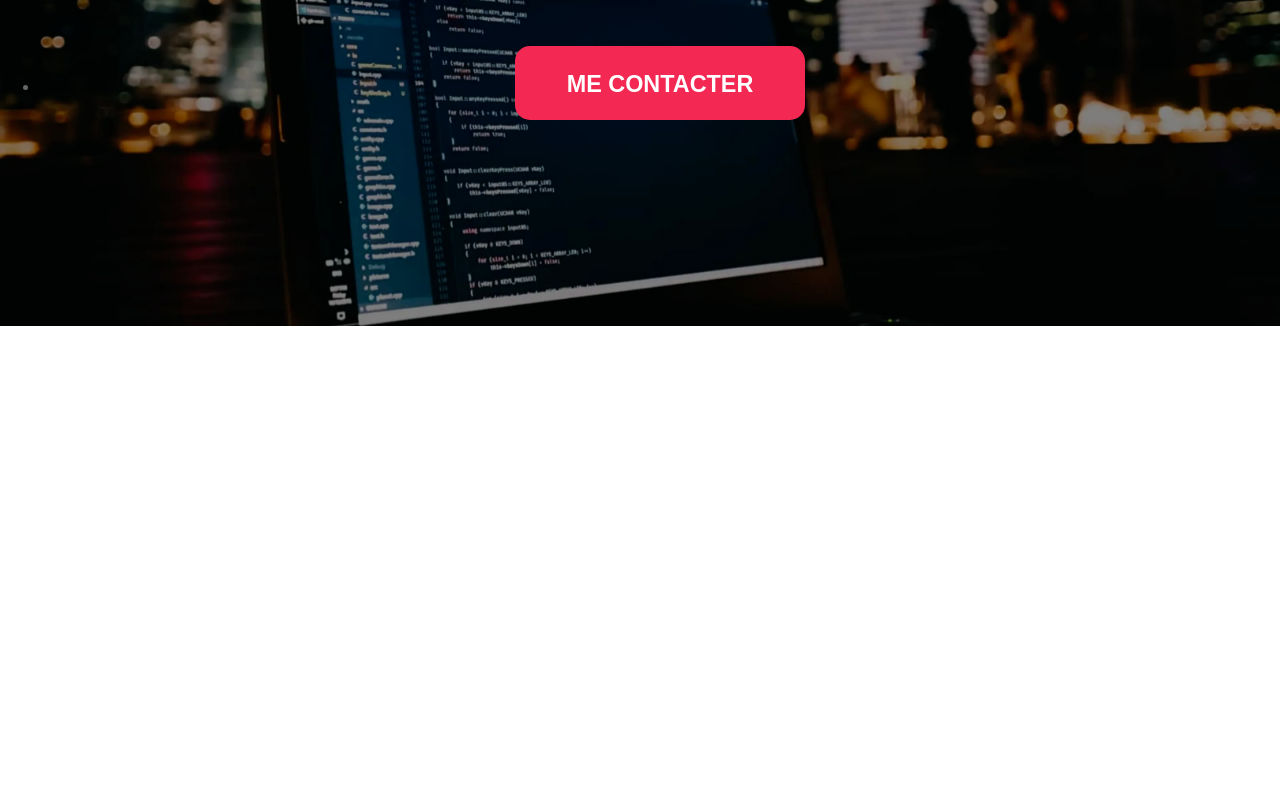
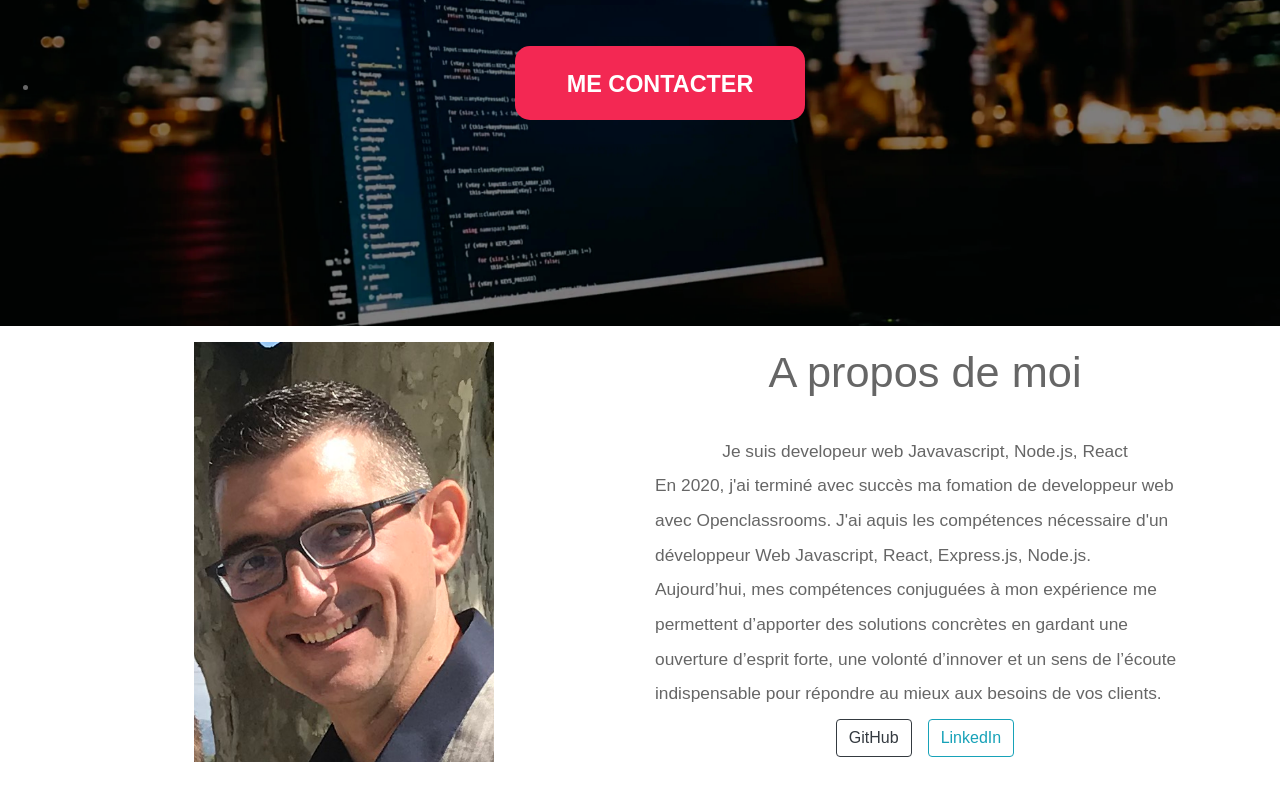
Before and after one commit to jb-webdev/mon-portfolio-react, a React (Create React App) app: page / in a window 1280 px wide. Shown: the part 368-1168 px from the top of the page. Before the commit the page ends 800 px from the top, so only its background shows below. Built offline with nearby package versions, Linux system fonts and the light colour scheme.

Commit message:
mise en place de la section about me

```diff
--- a/src/App.js
+++ b/src/App.js
@@ -10,6 +10,7 @@ import React from 'react'
 import {BrowserRouter} from 'react-router-dom';
 import CompoHeader from './components/header/CompoHeader';
 import CompoBanner from './components/banner/CompoBanner';
+import CompoAbout from './components/about/CompoAbout';
 
 import './App.css';
 
@@ -22,6 +23,7 @@ function App() {
 
         <CompoHeader />
         <CompoBanner />
+        <CompoAbout />
 
       </BrowserRouter>
 
--- a/src/components/about/CompoAbout.css
+++ b/src/components/about/CompoAbout.css
@@ -6,3 +6,30 @@
  * Compo Style About
  *
  */
+.h2About {
+    font-size: 3em;
+    display: inline-block;
+	margin: 0 0 0.8em;
+}
+p {
+    font-size: 1em;
+    margin-bottom: 0;
+}
+.profile {
+    max-width: 300px;
+  }
+.about {
+    background-color: transparent;
+    font-size: 1.1em;
+  }
+.my-details {
+    background-color: #ffffffbe;
+}
+
+@media screen and (max-width: 1280px) {
+
+    .h2About {
+            font-size: 2.5em;
+        }
+
+}
--- a/src/components/about/CompoAbout.js
+++ b/src/components/about/CompoAbout.js
@@ -6,3 +6,48 @@
  * Compo About
  *
  */
+import React from 'react'
+import Row from 'react-bootstrap/Row'
+import Container from 'react-bootstrap/Container'
+import Col from 'react-bootstrap/Col'
+import Image from 'react-bootstrap/Image';
+import Profile from '../../assets/img/profile/profile.png';
+import Button from "react-bootstrap/Button";
+import "./CompoAbout.css";
+
+
+export default function CompoAbout() {
+    return (
+        <section id="about" className="wrapper style1">
+		    <Container className="container">
+				<Row className="pt-3 pb-5 align-items-center">
+                    <Col className="boxeProfile" xs={12} md={6}>
+                        <Row className="justify-content-center mb-2 mr-2">
+                            <Image className="profile center" alt="photo de mon profile" src={Profile}fluid />
+                        </Row>
+                    </Col>
+                    <Col className="d-flex justify-content-center flex-wrap">
+                        <h2 className="h2About">A propos de moi</h2>
+                        <p className="para1About">Je suis developeur web Javavascript, Node.js, React</p>
+                        <p>En 2020, j'ai terminé avec succès ma fomation de developpeur web avec Openclassrooms. J'ai aquis les compétences nécessaire d'un développeur Web Javascript, React, Express.js, Node.js.</p>
+                        <p>Aujourd’hui, mes compétences conjuguées à mon expérience me permettent d’apporter des solutions concrètes en gardant une ouverture d’esprit forte, une volonté d’innover et un sens de l’écoute indispensable pour répondre au mieux aux besoins de vos clients.</p>
+                        <div>
+                            <a href="https://github.com/jb-webdev" target="_blank" rel="noopener noreferrer">
+                                <Button className="m-2" variant="outline-dark">
+                                        GitHub
+                                </Button>
+                            </a>
+                        </div>
+                        <div>
+                            <a href="https://www.linkedin.com/in/jean-jacques-boero/" target="_blank" rel="noopener noreferrer">
+                                <Button className="m-2" variant="outline-info">
+                                    LinkedIn
+                                </Button>
+                            </a>
+                        </div>
+                    </Col>
+				</Row>
+			</Container>
+		</section>
+    )
+}
--- a/src/components/header/CompoHeader.css
+++ b/src/components/header/CompoHeader.css
@@ -19,6 +19,7 @@
     box-shadow: 1px 1px 1px #222;
     animation: moveDown 0.5s ease-in-out;
 }
+
 @keyframes moveDown {
     from {
       transform: translateY(-5rem);
@@ -30,4 +31,11 @@
 h1.h1Nav{
     margin-bottom: 0em;
     font-size: 30px;
+    color: #61dafb;
 }
+
+@media screen and (max-width: 780px) {
+  h1.h1Nav {
+    font-size: 20px;
+  }
+}
--- a/src/components/header/CompoHeader.js
+++ b/src/components/header/CompoHeader.js
@@ -9,7 +9,6 @@
 import React from 'react';
 import Navbar from 'react-bootstrap/Navbar';
 import Nav from 'react-bootstrap/Nav';
-import {Link} from 'react-router-dom';
 import './CompoHeader.css';
 
 export default function CompoHeader() {
```
Also changed, not shown: src/App.css (line endings or trailing spaces).
